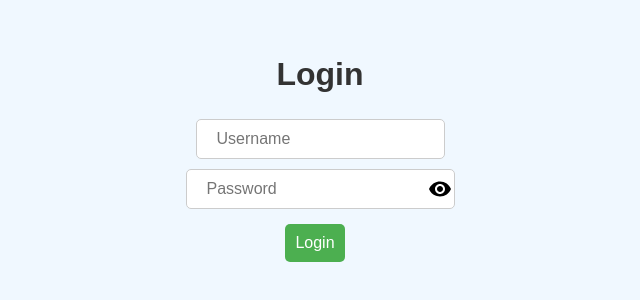
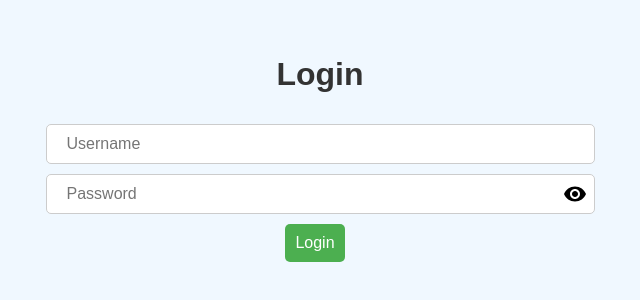
Before and after one commit to 7174Andy/flight-search, a Next.js app in the folder frontend/: page /login in a window 1280 px wide. Shown: the part 260-560 px from the top of the page, without its empty margins (328-968 px from the left). Built offline with nearby package versions, Linux system fonts and the light colour scheme; what @mui/material-nextjs would draw is missing.

Commit message:
fix input design

```diff
--- a/frontend/app/login/loigin.module.css
+++ b/frontend/app/login/loigin.module.css
@@ -19,30 +19,35 @@
     flex-direction: column;
     align-items: center;
     margin-bottom: 10px;
+    margin-right: auto;
+    margin-left: auto;
 }
 
-.username {
-    margin: 5px;
-    padding: 10px 20px;
-    font-size: 16px;
-    border: 1px solid #ccc;
-    border-radius: 5px;
-}
-
+.username,
 .password {
-    margin: 5px;
     padding: 10px 20px;
     font-size: 16px;
     border: 1px solid #ccc;
     border-radius: 5px;
     flex: 1;
     padding-right: 2.5rem;
+    width: 100%;
+    box-sizing: border-box;
+}
+
+.password {
+    padding-right: 20rem;
+}
+
+.username {
+    margin: 10px;
 }
 
 .passwordContainer {
     position: relative;
     display: flex;
     align-items: center;
+    width: 100%;
 }
 
 .loginButton {
```
